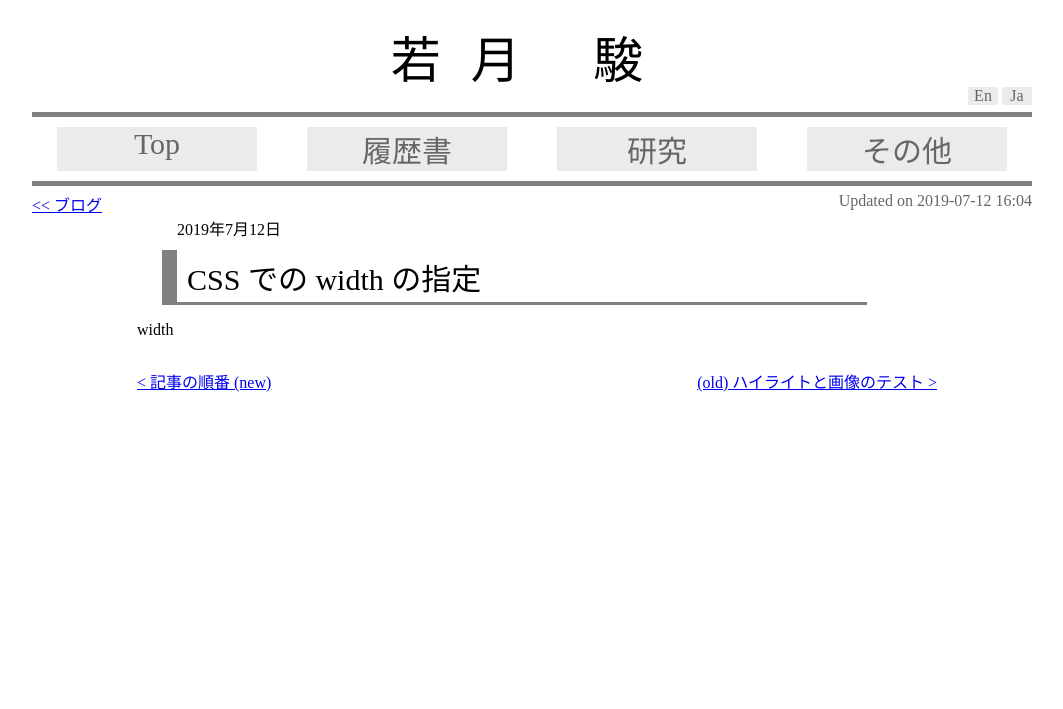
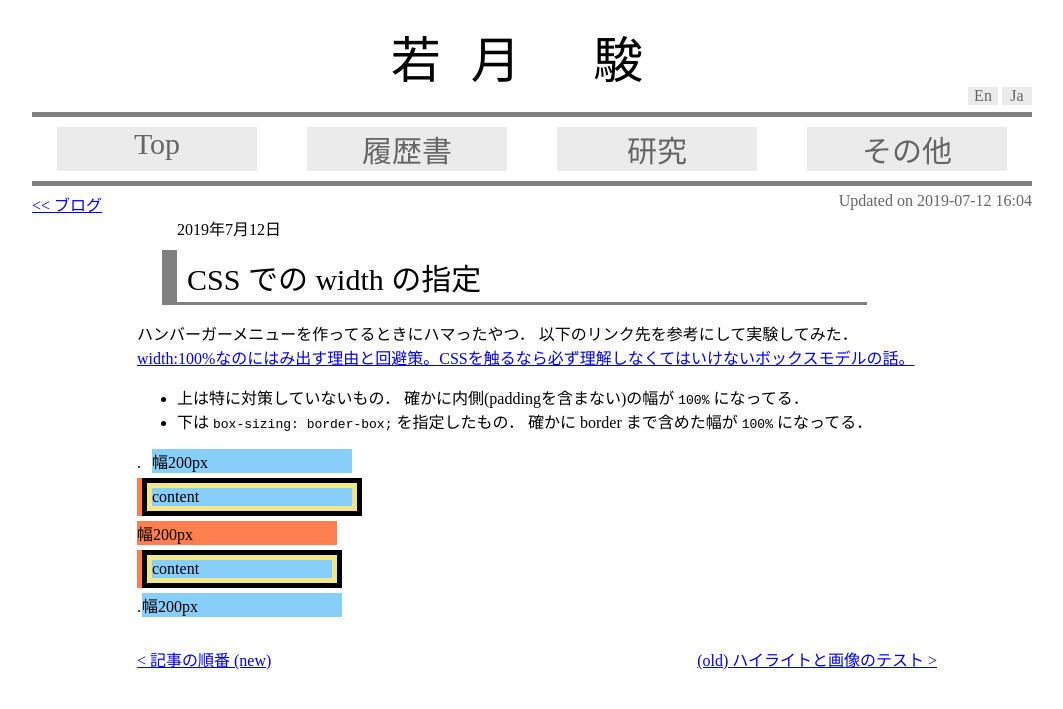
Before and after one commit to shwaka/homepage, a Jekyll site: the page built from jekyll/_posts/2019-07-12-width.md, in a window 1280 px wide. Shown: the top 709 px of the page, without its empty margins (108-1171 px from the left). Built offline with Jekyll 4.4.1, drawn with Linux system fonts in a browser that asks for light colours.

Commit message:
test width

```diff
--- a/jekyll/_posts/2019-07-12-width.md
+++ b/jekyll/_posts/2019-07-12-width.md
@@ -6,4 +6,74 @@ syntax-highlighting: true
 ref: post:width
 ---
 
-width
+ハンバーガーメニューを作ってるときにハマったやつ．
+以下のリンク先を参考にして実験してみた．
+[width:100%なのにはみ出す理由と回避策。CSSを触るなら必ず理解しなくてはいけないボックスモデルの話。](https://ginpen.com/2012/12/05/css-box-model/)
+
+- 上は特に対策していないもの．
+  確かに内側(paddingを含まない)の幅が `100%` になってる．
+- 下は `box-sizing: border-box;` を指定したもの．
+  確かに border まで含めた幅が `100%` になってる．
+
+<style>
+ .outer{
+   width: 200px;
+   background-color: coral;
+ }
+ .inner{
+   width: 100%;
+   background-color: khaki;
+   padding: 5px;
+   border: 5px solid black;
+   margin: 5px;
+ }
+ .box-sizing{
+   box-sizing: border-box;
+ }
+ .content{
+   width: 100%;
+   height: 100%;
+   background-color: lightskyblue;
+   display: inline-block;
+ }
+ .padding1{
+   width: 15px;
+   display: inline-block;
+ }
+ .padding2{
+   width: 5px;
+   display: inline-block;
+ }
+ .fixedwidth{
+   width: 200px;
+   display: inline-block;
+ }
+</style>
+
+<div>
+  <span class="padding1">.</span><span class="content fixedwidth">幅200px</span>
+</div>
+
+<div class="outer">
+  <div class="inner">
+    <span class="content">
+      content
+    </span>
+  </div>
+</div>
+
+<div class="outer">
+  幅200px
+</div>
+
+<div class="outer">
+  <div class="inner box-sizing">
+    <span class="content">
+      content
+    </span>
+  </div>
+</div>
+
+<div>
+  <span class="padding2">.</span><span class="content fixedwidth">幅200px</span>
+</div>
```
